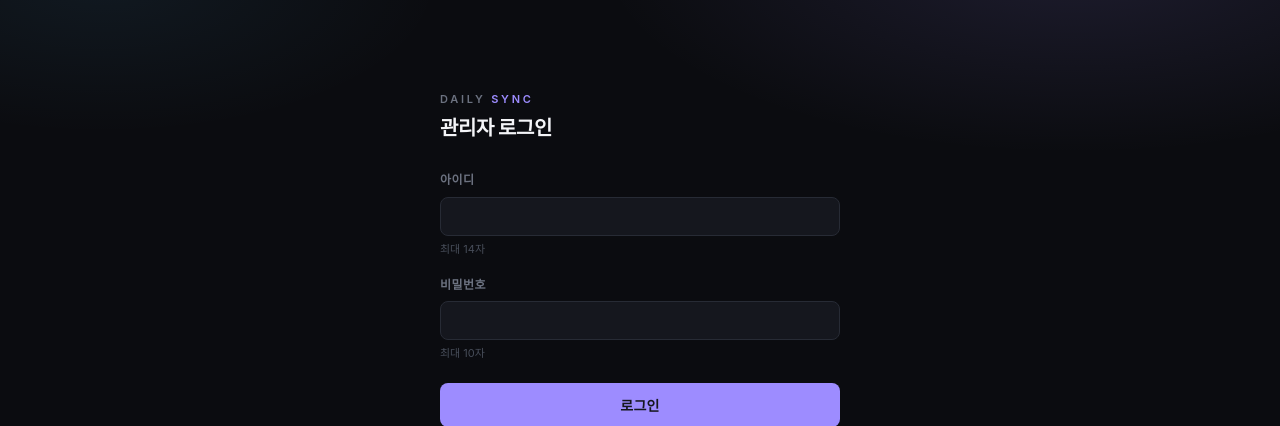
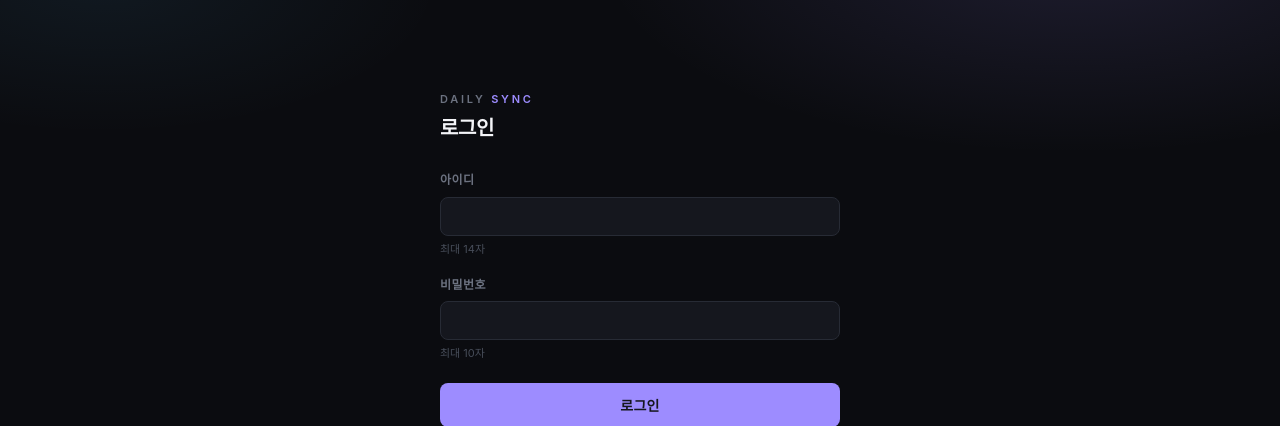
Before and after one commit to goldmireu-source/dailysync, a Flask app: page /admin-login in a window 1280 px wide. Shown: the top 426 px of the page. Run offline with Flask 3, Linux system fonts and the light colour scheme; some web fonts are replaced.

Commit message:
fix: 로그인 페이지 타이틀 '관리자 로그인' → '로그인'
Co-Authored-By: Claude Sonnet 4.6 <noreply@anthropic.com>

```diff
--- a/templates/admin_login.html
+++ b/templates/admin_login.html
@@ -4,7 +4,7 @@
 {% block content %}
 <div style="max-width: 400px; margin: 4rem auto;">
   <div class="brand" style="margin-bottom: 0.5rem;">DAILY <span class="accent">SYNC</span></div>
-  <h1 class="page-title" style="font-size: 20px; margin: 0.5rem 0 2rem;">관리자 로그인</h1>
+  <h1 class="page-title" style="font-size: 20px; margin: 0.5rem 0 2rem;">로그인</h1>
 
   {% if error %}
   <div style="background: #f4d4d0; color: #c44; border-radius: 8px; padding: 10px 14px; margin-bottom: 1.25rem; font-size: 13px; border: 1px solid #e8b4b0;">
```
